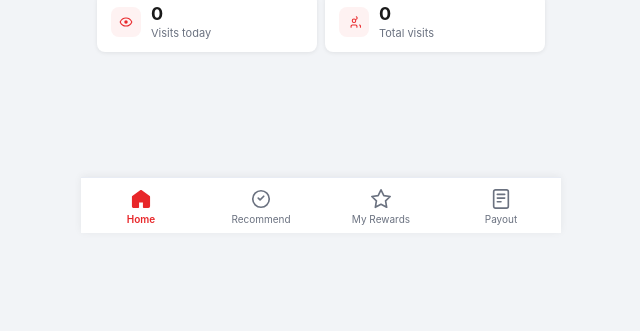
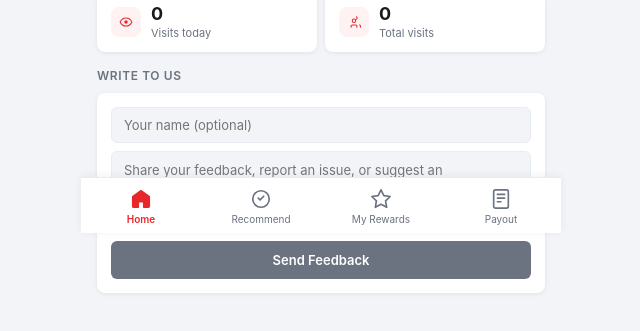
Before and after one commit to sanjeevmahach-afk/healthplan-ai, a React (Create React App) app: page / in a window 1280 px wide. Shown: the part 567-898 px from the top of the page, without its empty margins (319-959 px from the left). Before the commit the page ends 800 px from the top, so only its background shows below. Built offline with nearby package versions, Linux system fonts and the light colour scheme; no server answers.

Commit message:
Update App.jsx

```diff
--- a/src/App.jsx
+++ b/src/App.jsx
@@ -159,6 +159,75 @@ function useCountUp(target, duration = 1200) {
     requestAnimationFrame(step);
   }, [target, duration]);
   return display;
+}
+
+/* ── FEEDBACK FORM ───────────────────────────────────────────── */
+function FeedbackForm() {
+  const [text, setText]       = useState("");
+  const [name, setName]       = useState("");
+  const [status, setStatus]   = useState(null); // null | "sending" | "done" | "error"
+
+  async function submit() {
+    if (!text.trim()) return;
+    setStatus("sending");
+    try {
+      const params = new URLSearchParams({
+        action:   "feedback",
+        message:  text.trim(),
+        name:     name.trim() || "Anonymous",
+      });
+      await fetch(`https://script.google.com/macros/s/AKfycbwMvAhAkTki6mrfoHNBFie-fD2k9k2riLSPE4dKd83ljW9icN3YX2wIHxqFijtaOmxZ/exec?${params.toString()}`);
+      setStatus("done");
+      setText(""); setName("");
+    } catch {
+      setStatus("error");
+    }
+  }
+
+  if (status === "done") return (
+    <div style={{ background: C.greenLight, border: `1px solid #86EFAC`, borderRadius: C.radiusSm,
+      padding: "16px", textAlign: "center" }}>
+      <div style={{ fontSize: "20px", marginBottom: "6px" }}>✅</div>
+      <div style={{ fontSize: "13px", fontWeight: 600, color: C.green }}>Feedback sent — thank you!</div>
+      <button onClick={() => setStatus(null)}
+        style={{ marginTop: "10px", fontSize: "12px", color: C.green, background: "none",
+          border: `1px solid ${C.green}`, borderRadius: C.radiusXs, padding: "4px 12px",
+          cursor: "pointer", fontFamily: C.font }}>
+        Send another
+      </button>
+    </div>
+  );
+
+  return (
+    <div style={{ background: C.card, borderRadius: C.radiusSm,
+      padding: "14px", boxShadow: C.shadow }}>
+      <input value={name} onChange={e => setName(e.target.value)}
+        placeholder="Your name (optional)"
+        style={{ width: "100%", border: `1px solid ${C.border}`, borderRadius: C.radiusXs,
+          padding: "9px 12px", fontSize: "13px", fontFamily: C.font, color: C.text,
+          background: C.bg, outline: "none", marginBottom: "8px", boxSizing: "border-box" }} />
+      <textarea value={text} onChange={e => setText(e.target.value)}
+        placeholder="Share your feedback, report an issue, or suggest an improvement..."
+        rows={3}
+        style={{ width: "100%", border: `1px solid ${C.border}`, borderRadius: C.radiusXs,
+          padding: "9px 12px", fontSize: "13px", fontFamily: C.font, color: C.text,
+          background: C.bg, outline: "none", resize: "none", boxSizing: "border-box",
+          lineHeight: 1.5 }} />
+      <button onClick={submit} disabled={!text.trim() || status === "sending"}
+        style={{ marginTop: "8px", width: "100%", padding: "11px",
+          background: !text.trim() || status === "sending" ? C.muted : C.red,
+          color: "#fff", border: "none", borderRadius: C.radiusXs, fontSize: "13px",
+          fontWeight: 600, cursor: !text.trim() ? "not-allowed" : "pointer",
+          fontFamily: C.font }}>
+        {status === "sending" ? "Sending..." : "Send Feedback"}
+      </button>
+      {status === "error" && (
+        <div style={{ fontSize: "11px", color: C.red, marginTop: "6px", textAlign: "center" }}>
+          Something went wrong — try again.
+        </div>
+      )}
+    </div>
+  );
 }
 
 /* ── HOME SCREEN ─────────────────────────────────────────────── */
@@ -333,6 +402,15 @@ function HomeScreen({ onNavigate }) {
           ))}
         </div>
 
+        {/* WRITE TO US */}
+        <div style={{ margin: "16px 0 8px" }}>
+          <div style={{ fontSize: "12px", fontWeight: 600, color: C.muted,
+            textTransform: "uppercase", letterSpacing: "0.05em", marginBottom: "10px" }}>
+            Write to us
+          </div>
+          <FeedbackForm />
+        </div>
+
       </div>
     </div>
   );
```
